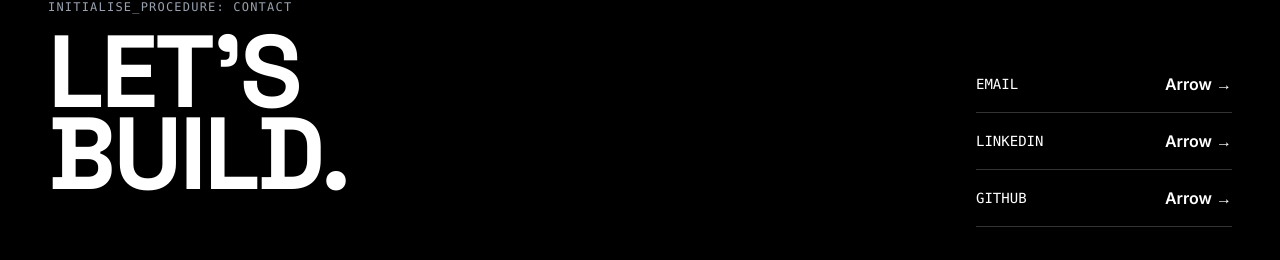
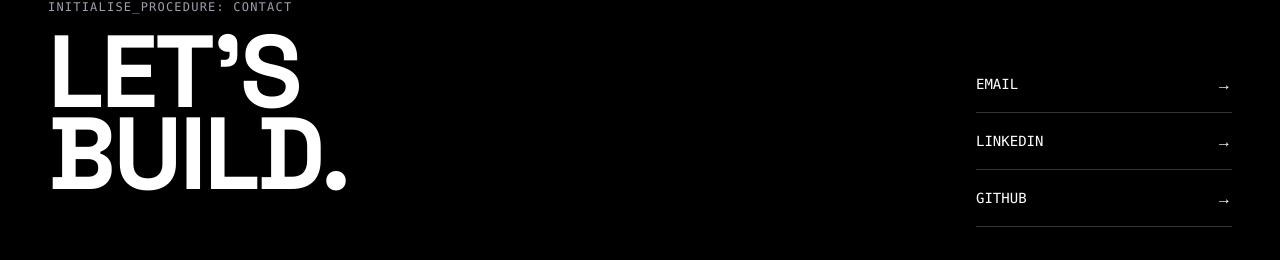
Before and after one commit to gaurav-budhwani/gaurav-budhwani.github.io, a React (Vite) app: page / in a window 1280 px wide. Shown: the part 5013-5273 px from the top of the page. Built offline with nearby package versions, Linux system fonts and the light colour scheme.

Commit message:
Fix typo in Contact links

```diff
--- a/src/components/Contact.jsx
+++ b/src/components/Contact.jsx
@@ -15,15 +15,15 @@ const Contact = () => {
                 <div className="col-span-1 md:col-span-4 flex flex-col justify-end items-start md:items-end">
                     <a href="mailto:gaurav.budhwani@iitgn.ac.in" className="group flex items-center justify-between w-full md:w-64 border-b border-white/20 py-4 hover:bg-white hover:text-black hover:px-4 transition-all duration-300">
                         <span className="font-mono text-sm uppercase">Email</span>
-                        <span className="font-sans font-bold">Arrow &rarr;</span>
+                        <span className="font-sans font-bold">&rarr;</span>
                     </a>
                     <a href="https://www.linkedin.com/in/gaurav-budhwani-66a78625a/" target="_blank" rel="noopener noreferrer" className="group flex items-center justify-between w-full md:w-64 border-b border-white/20 py-4 hover:bg-white hover:text-black hover:px-4 transition-all duration-300">
                         <span className="font-mono text-sm uppercase">LinkedIn</span>
-                        <span className="font-sans font-bold">Arrow &rarr;</span>
+                        <span className="font-sans font-bold">&rarr;</span>
                     </a>
                     <a href="https://github.com/gaurav-budhwani" target="_blank" rel="noopener noreferrer" className="group flex items-center justify-between w-full md:w-64 border-b border-white/20 py-4 hover:bg-white hover:text-black hover:px-4 transition-all duration-300">
                         <span className="font-mono text-sm uppercase">GitHub</span>
-                        <span className="font-sans font-bold">Arrow &rarr;</span>
+                        <span className="font-sans font-bold">&rarr;</span>
                     </a>
                 </div>
 
```
